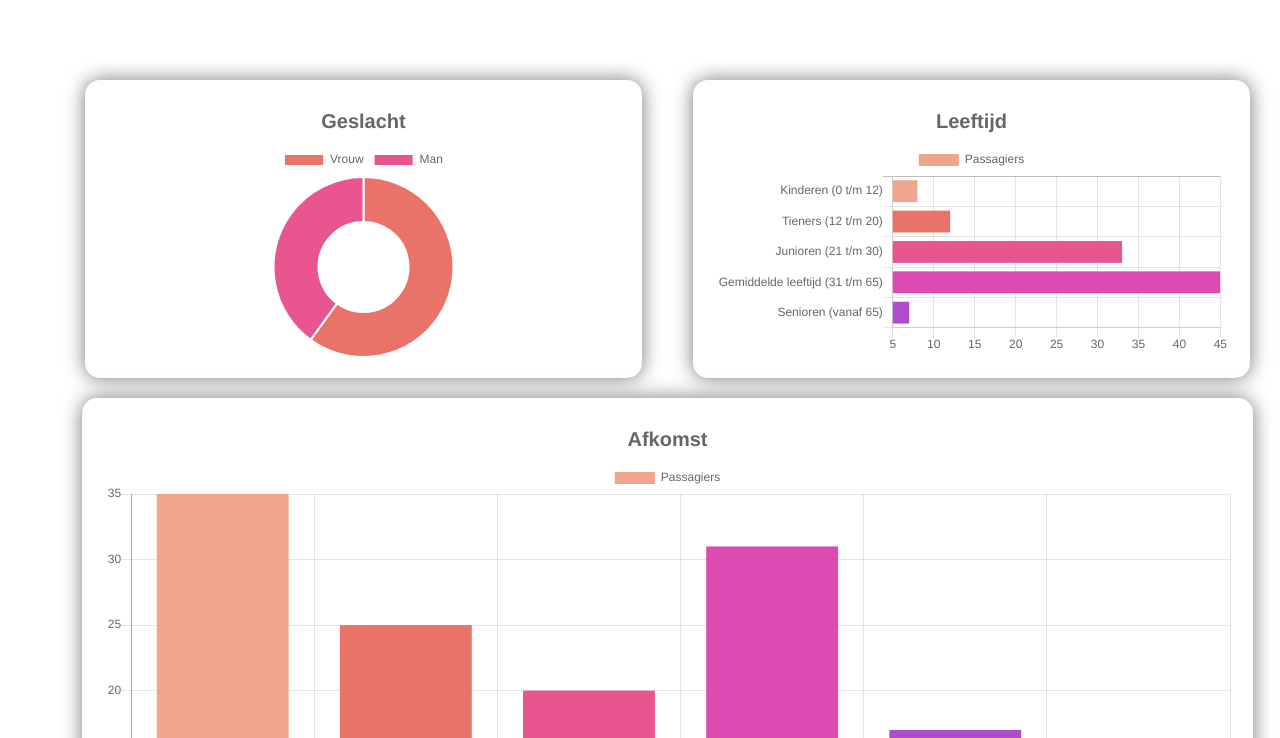
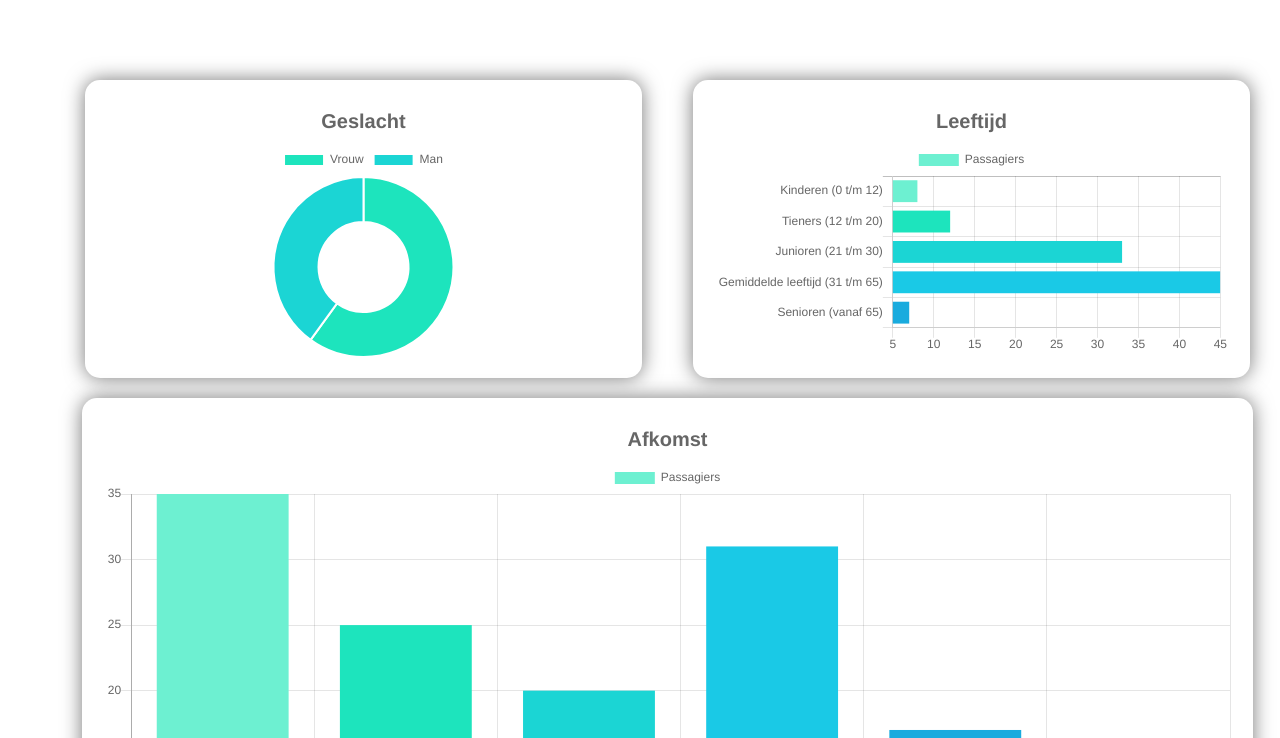
Before and after one commit to maaikeroos/Challenge-1, a plain HTML site: page index.html in a window 1280 px wide. Shown: the part 62-800 px from the top of the page. Drawn offline with nearby package versions, Linux system fonts and the light colour scheme.

Commit message:
Final change of colors

```diff
--- a/index.html
+++ b/index.html
@@ -34,8 +34,8 @@
 							42
 						],
 						backgroundColor: [
-							'#E97369',
-							'#E8558F'
+							'#1DE4BD',
+							'#1BD5D4'
 						],
 					}],
 				},
@@ -66,11 +66,11 @@
 						],
 						//backgroundColor: 'green'
 						backgroundColor:[
-							'#F0A58E',
-							'#E97369',
-							'#E8558F',
-							'#DD4AB2',
-							'#AF4BCF'
+							'#6DF0D1',
+							'#1DE4BD',
+							'#1BD5D4',
+							'#1AC9E6',
+							'#19ABDE'
 						],
 					}],
 				},
@@ -102,12 +102,12 @@
 						],
 						//backgroundColor: 'green'
 						backgroundColor:[
-							'#F0A58E',
-							'#E97369',
-							'#E8558F',
-							'#DD4AB2',
-							'#AF4BCF',
-							'#7D39C0'
+							'#6DF0D1',
+							'#1DE4BD',
+							'#1BD5D4',
+							'#1AC9E6',
+							'#19ABDE',
+							'#196AA1'
 						],
 
 					}],
```
